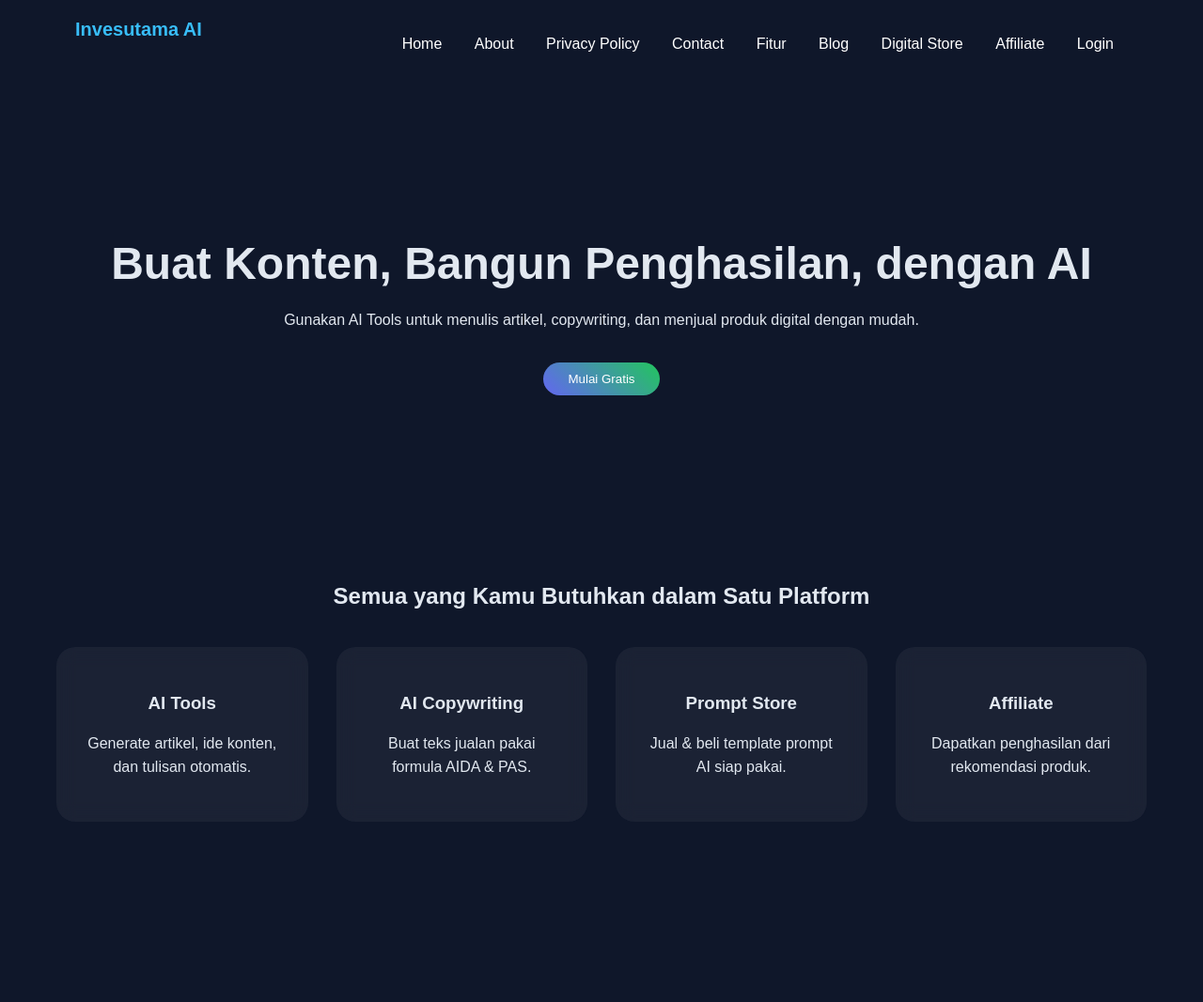
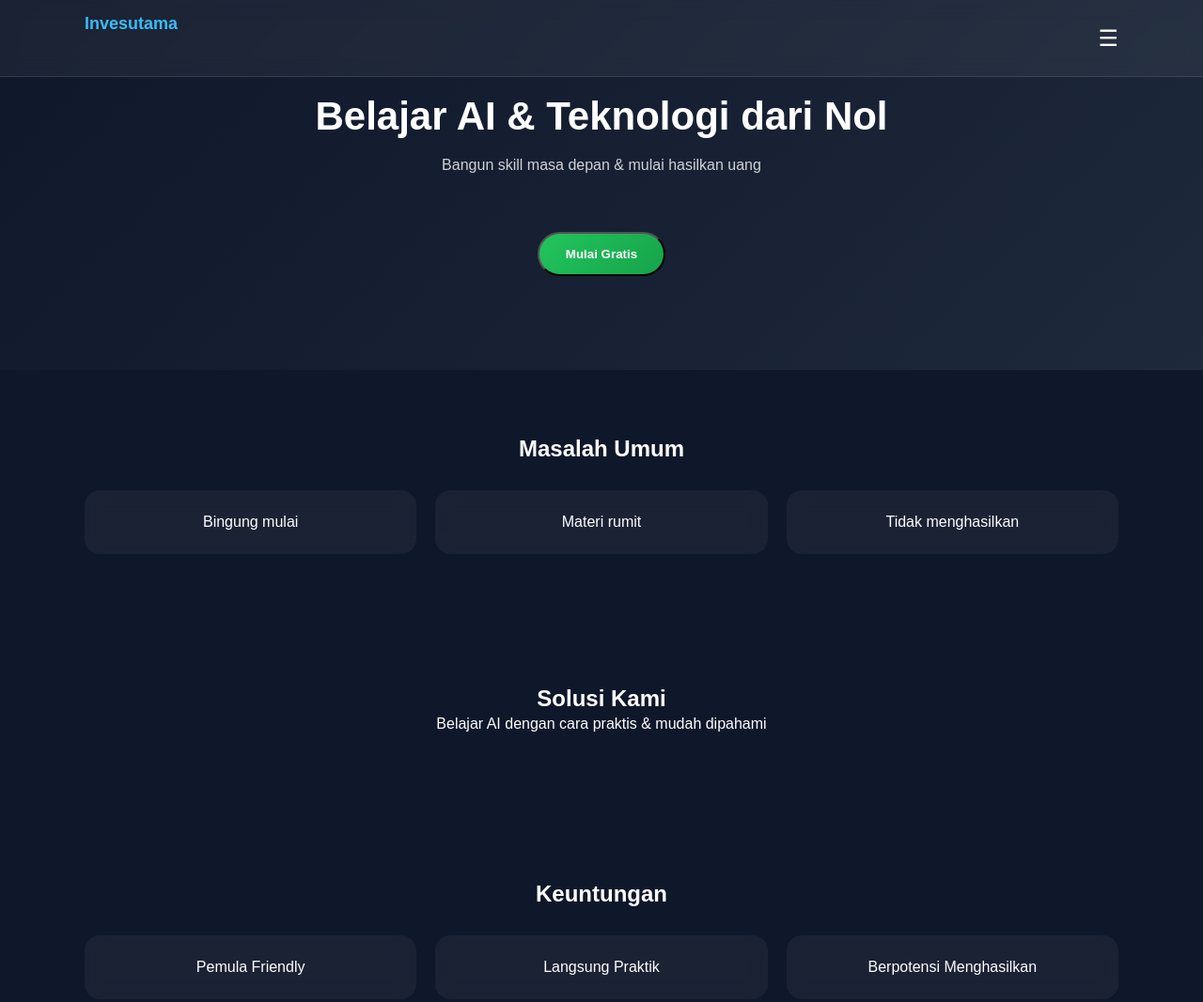
Before and after one commit to 001506/invesutama-ai-tools, a website: page index.html in a window 1280 px wide. Shown: the top 1067 px of the page at 94% size. Drawn offline with Linux system fonts and the light colour scheme; a web font is replaced by a local one.

Commit message:
update landing style

```diff
--- a/assets/css/style.css
+++ b/assets/css/style.css
@@ -1,39 +1,66 @@
-body {
-    font-family: 'Poppins', sans-serif;
-    margin:0;
-    background: #0f172a;
-    color:#e2e8f0;
+* {
+  margin: 0;
+  padding: 0;
+  box-sizing: border-box;
+  font-family: 'Poppins', sans-serif;
 }
 
+body {
+    background: #0f172a;
+    color: white;
+}
+
+/* NAVBAR */
 .navbar {
-    display: flex;
-    justify-content: space-between;
-    align-items: center;
-    padding: 20px 80px;
+  position: fixed;
+  width: 100%;
+  top: 0;
+  backdrop-filter: blur(10px);
+  background: rgba(255,255,255,0.05);
+  border-bottom: 1px solid rgba(255,255,255,0.1);
+  z-index: 1000;
+}
+
+.nav-wrapper {
+  display: flex;
+  justify-content: space-between;
+  align-items: center;
+  padding: 15px 0;
 }
 
 .logo {
     font-weight: bold;
-    font-size:20px;
+    font-size:18px;
     margin-bottom: 30px;
     color: #38bdf8;
 }
 
-nav a {
-    margin: 0 15px;
-    text-decoration: none;
-    color:white;
+/* MENU */
+.menu {
+  display: none;
+  flex-direction: column;
+  background: #0f172a;
+  position: absolute;
+  top: 60px;
+  right: 0;
+  width: 100%;
+  text-align: center;
 }
 
-nav a button {
-    width: 20%;
-    margin-top:10px;
-    padding:10px 25px;
-    border:none;
-    border-radius:20px;
-    background:linear-gradient(45deg,#6366f1,#22c55e);
-    color:white;
-    cursor: pointer;
+.menu a {
+  padding: 12px;
+  text-decoration: none;
+  color: white;
+}
+
+.menu.active {
+  display: flex;
+}
+
+/* HAMBURGER */
+.hamburger {
+  font-size: 24px;
+  cursor: pointer;
 }
 
 .btn-primary {
@@ -47,11 +74,17 @@ nav a button {
 
 .hero {
     text-align: center;
-    padding: 120px 20px;
+    padding: 100px 20px;
+    background: linear-gradient(135deg, #0f172a, #1e293b);
 }
 
 .hero h1 {
-    font-size: 48px;
+    font-size: 28px;
+    margin-bottom: 15px;
+}
+
+.hero p {
+    opacity: 0.8;
 }
 
 #features {
@@ -73,9 +106,37 @@ nav a button {
 
 .card {
     background:rgba(255,255,255,0.05);
-    padding: 30px;
-    border-radius: 20px;
+    padding: 25px;
+    border-radius: 16px;
     backdrop-filter: blur(10px);
+    transition: 0.3s;
+}
+
+.card:hover {
+  transform: translateY(-5px);
+}
+
+/* Fade Animation */
+.fade {
+  opacity: 0;
+  transform: translateY(20px);
+  transition: 0.8s ease;
+}
+
+.fade.show {
+  opacity: 1;
+  transform: translateY(0);
+}
+
+/* Desktop */
+@media(min-width:768px) {
+  .hero h1 {
+    font-size: 42px;
+  }
+
+  .grid-3 {
+    grid-template-columns: repeat(3, 1fr);
+  }
 }
 
 .cta{
@@ -92,9 +153,9 @@ footer {
 }
 
 .container {
-    max-width: 1000px;
-    margin: 80px auto;
-    padding: 20px;
+    width: 90%;
+    max-width: 1100px;
+    margin: auto
 }
 
 h1 {
@@ -119,22 +180,6 @@ input, select {
     margin-bottom: 15px;
     border-radius: 8px;
     border: 1px solid #ddd;
-}
-
-button {
-    width: 10%;
-    background: #4a6cf7;
-    color: white;
-    padding: 12px;
-    border: none;
-    border-radius: 8px;
-    cursor: pointer;
-
-    front-weight: bold;
-}
-
-button:hover {
-    background: #3a5be0;
 }
 
 #output p {
@@ -260,15 +305,38 @@ input {
 
 .btn {
   display: inline-block;
-  margin-top: 20px;
-  padding: 15px 25px;
-  background: #22c55e;
-  color: black;
+  margin-top: 25px;
+  padding: 14px 28px;
+  background: linear-gradient(135deg, #22c55e, #16a34a);
+  color: white;
   font-weight: bold;
   text-decoration: none;
-  border-radius: 8px;
+  border-radius: 999px;
+  transition: 0.3s;
 }
 
 .btn:hover {
-  background: #16a34a;
+  transform: scale(1.05);
 }
+
+/* Section */
+.section {
+  padding: 70px 0;
+  text-align: center;
+}
+
+/* Grid */
+.grid {
+  display: grid;
+  gap: 20px;
+  margin-top: 30px;
+}
+
+.textarea{
+    width:80%;
+    height:120px;
+    margin-top:20px;
+    padding:15px;
+    border-radius:10px;
+    border:none;
+}
--- a/index.html
+++ b/index.html
@@ -3,7 +3,7 @@
 <head>
   <meta charset="UTF-8">
   <meta name="viewport" content="width=device-width, initial-scale=1.0">
-  <title>Invesutama AI - Platform AI untuk Produktivitas & Penghasilan</title>
+  <title>Invesutama Academy - Edukasi AI, Teknologi & Pengembangan Diri untuk semua kalangan.</title>
   <link rel="stylesheet" href="assets/css/style.css">
   <link href="https://fonts.gooleapis.com/css2?family=Poppins:wght@300;400;600&display=swap" rel="stylesheet">
 </head>
@@ -12,9 +12,10 @@
 
 <!-- 🔹 NAVBAR -->
 <header class="navbar">
-  <div class="logo">Invesutama AI</div>
+  <div class="container nav-wrapper">
+    <h1 class="logo">Invesutama</h1>
 
-  <nav>
+  <div class="menu" id="menu">
     <a href="#">Home</a>
     <a href="/about.html">About</a>
     <a href="/privacy-policy.html">Privacy Policy</a>
@@ -24,19 +25,57 @@
     <a href="store/prompt-store.html">Digital Store</a>
     <a href="affiliate/index.html">Affiliate</a>
     <a href="login.html">Login</a>
-  </nav>
+  </div>
 
+   <div class="hamburger" onclick="toggleMenu()">
+      ☰
+    </div>
+  </div>
 </header>
 
 <!-- 🔥 HERO SECTION -->
 <section class="hero">
-  <h1>Buat Konten, Bangun Penghasilan, dengan AI</h1>
-  <p>Gunakan AI Tools untuk menulis artikel, copywriting, dan menjual produk digital dengan mudah.</p>
+  <div class="container fade">
+    <h1>Belajar AI & Teknologi dari Nol</h1>
+    <p>Bangun skill masa depan & mulai hasilkan uang</p>
 
     <br>
     <a href="register.html">
-    <button class="btn-primary">Mulai Gratis</button>
+      <button class="btn">Mulai Gratis</button>
     </a>
+  </div>
+</section>
+
+<!-- PROBLEM -->
+<section class="section">
+  <div class="container fade">
+    <h2>Masalah Umum</h2>
+    <div class="grid grid-3">
+      <div class="card">Bingung mulai</div>
+      <div class="card">Materi rumit</div>
+      <div class="card">Tidak menghasilkan</div>
+    </div>
+  </div>
+</section>
+
+<!-- SOLUSI -->
+<section class="section">
+  <div class="container fade">
+    <h2>Solusi Kami</h2>
+    <p>Belajar AI dengan cara praktis & mudah dipahami</p>
+  </div>
+</section>
+
+<!-- BENEFIT -->
+<section class="section">
+  <div class="container fade">
+    <h2>Keuntungan</h2>
+    <div class="grid grid-3">
+      <div class="card">Pemula Friendly</div>
+      <div class="card">Langsung Praktik</div>
+      <div class="card">Berpotensi Menghasilkan</div>
+    </div>
+  </div>
 </section>
 
 <!-- 💡 FEATURES -->
@@ -77,7 +116,7 @@
     <h3>AI Caption Generator</h3>
       <p>Masukkan topik konten dan biarkan AI mebuat caption untuk Anda.</p>
 
-        <input type="text" id="topic" placeholder="Contoh: bisnis kopi">
+        <textarea id="topic" placeholder="Contoh: bisnis kopi"></textarea>
         <select id="platform">
           <option value="Instagram">Instagram</option>
           <option value="Tiktok">TikTok</option>
@@ -109,14 +148,15 @@
 </section>
 
 <!-- 🔥 CTA -->
-<section class="cta">
-  <h2>Mulai Sekarang, Gratis</h2>
-  <p>Tidak perlu skill coding. Tidak perlu modal besar.</p>
+<section class="section">
+  <div class="container fade">
+    <h2>Mulai Sekarang</h2>
 
     <br>
     <a href="register.html">
-    <button class="btn-primary">Daftar Sekarang</button>
+      <button class="btn">Gabung Sekarang</button>
     </a>
+  </div>
 </section>
 
 <!-- 📌 FOOTER -->
@@ -124,6 +164,8 @@
   <p>© 2026 Invesutama AI. All Rights Reserved.</p>
 </footer>
 
+<script src="js/toggle.js"></script>
+<script src="js/fade.js"></script>
 <script src="ai/caption_generator.js"></script>
 <script src="js/main.js"></script>
 
--- /dev/null
+++ b/js/fade.js
@@ -0,0 +1,11 @@
+const faders = document.querySelectorAll('.fade');
+
+const appear = new IntersectionObserver(entries => {
+  entries.forEach(entry => {
+    if(entry.isIntersecting) {
+      entry.target.classList.add('show');
+    }
+  });
+});
+
+faders.forEach(el => appear.observe(el));
--- /dev/null
+++ b/js/toggle.js
@@ -0,0 +1,3 @@
+function toggleMenu() {
+  document.getElementById("menu").classList.toggle("active");
+}
```
Lines whose indentation alone changed are shown as unchanged.
